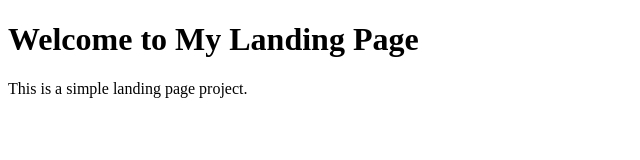
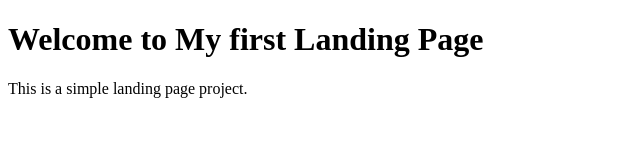
Before and after one commit to AsadNazir-Dev/landing-page-project-2, a plain HTML site: page index.html in a window 1280 px wide. Shown: the whole page, without its empty margins (0-640 px from the left). Drawn offline with Linux system fonts and the light colour scheme.

Commit message:
Updated README with improvements

```diff
--- a/index.html
+++ b/index.html
@@ -8,7 +8,7 @@
 </head>
 <body>
     <header>
-        <h1>Welcome to My Landing Page</h1>
+        <h1>Welcome to My first Landing Page</h1>
     </header>
     <main>
         <p>This is a simple landing page project.</p>
```
Also changed, not shown: 1 other file.
